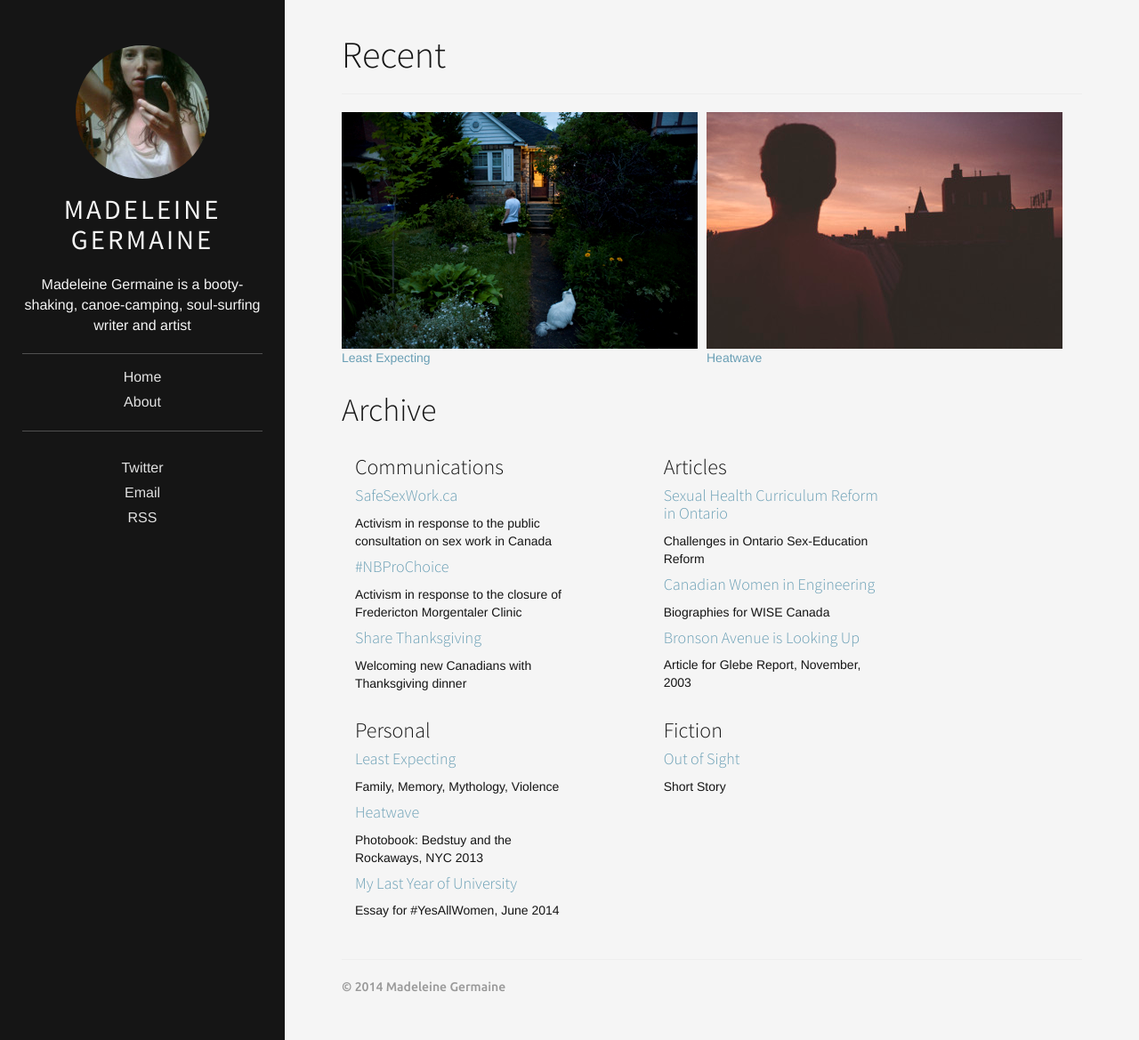
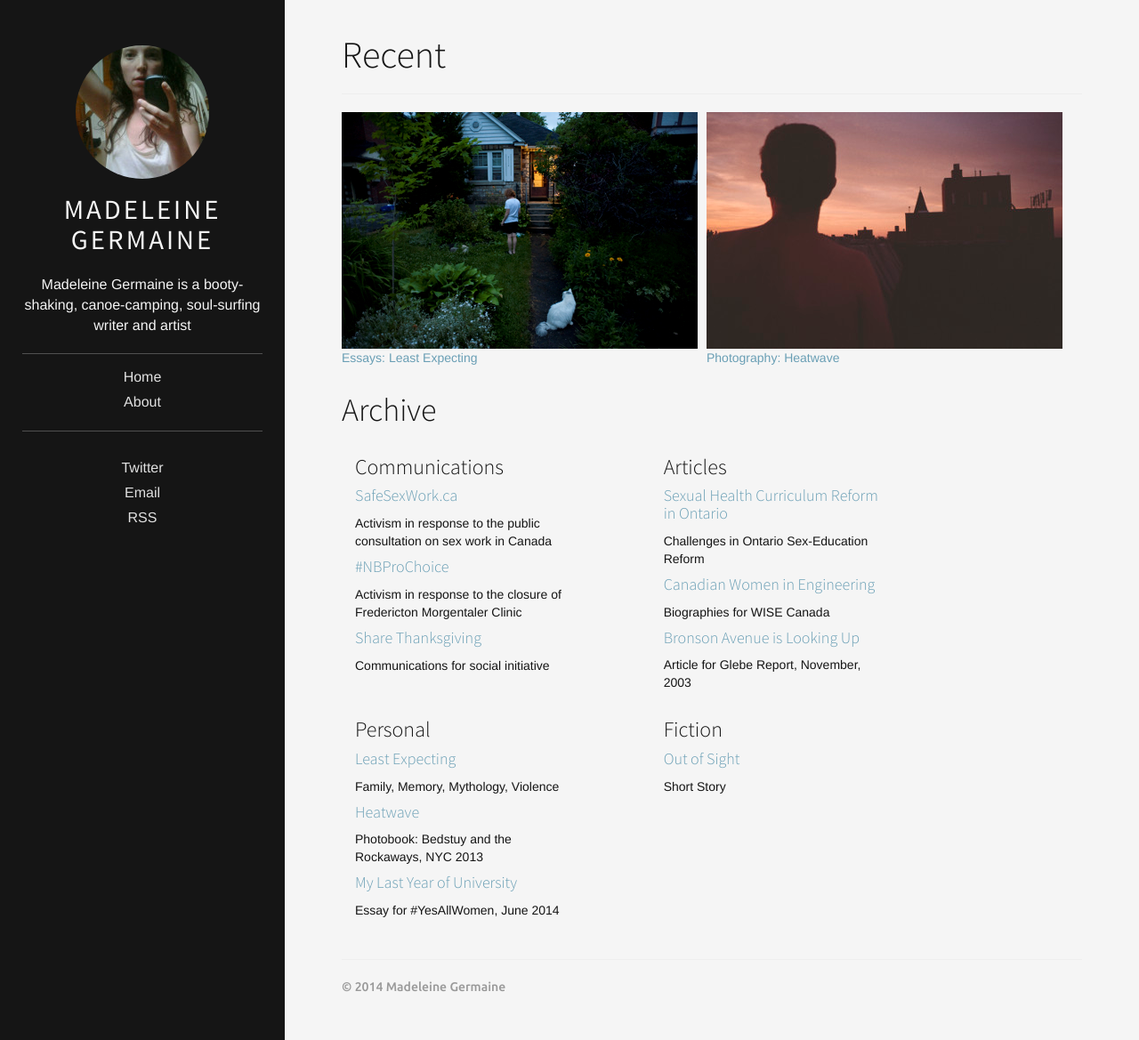
Before and after one commit to madeleinegermaine/madeleinegermaine, a Jekyll site: the page built from index.html, in a window 1280 px wide and 1169 px high. Shown: the whole window at 89% size. Built offline with Jekyll 4.4.1, drawn with Linux system fonts in a browser that asks for light colours; the list of posts is cut into pages by our own code.

Commit message:
Updated index.html

```diff
--- a/index.html
+++ b/index.html
@@ -11,13 +11,13 @@ published: true
       <figure class="promo">
           <a href="/personal/2014/07/12/least-expecting.html">
           <img src="/assets/media/least-expecting.jpg">
-          <figcaption>Least Expecting</figcaption>
+            <figcaption>Essays: Least Expecting</figcaption>
           </a>
       </figure>
       <figure class="promo">
           <a href="/personal/2014/05/22/heatwave.html">
           <img src="/assets/media/heatwave.jpg">
-          <figcaption>Heatwave</figcaption>
+            <figcaption>Photography: Heatwave</figcaption>
           </a>
       </figure>
     <div class="clearfix"></div>
@@ -42,7 +42,7 @@ published: true
       </li>
       <li>
       	<h4><a href="https://madeleinegermaine.github.io/activism/commission/2013/10/07/share-thanksgiving.html">Share Thanksgiving</a></h4>
-      	<p>Welcoming new Canadians with Thanksgiving dinner</p>
+      	<p>Communications for social initiative</p>
       </li>
     </ul>
   </div>
```
